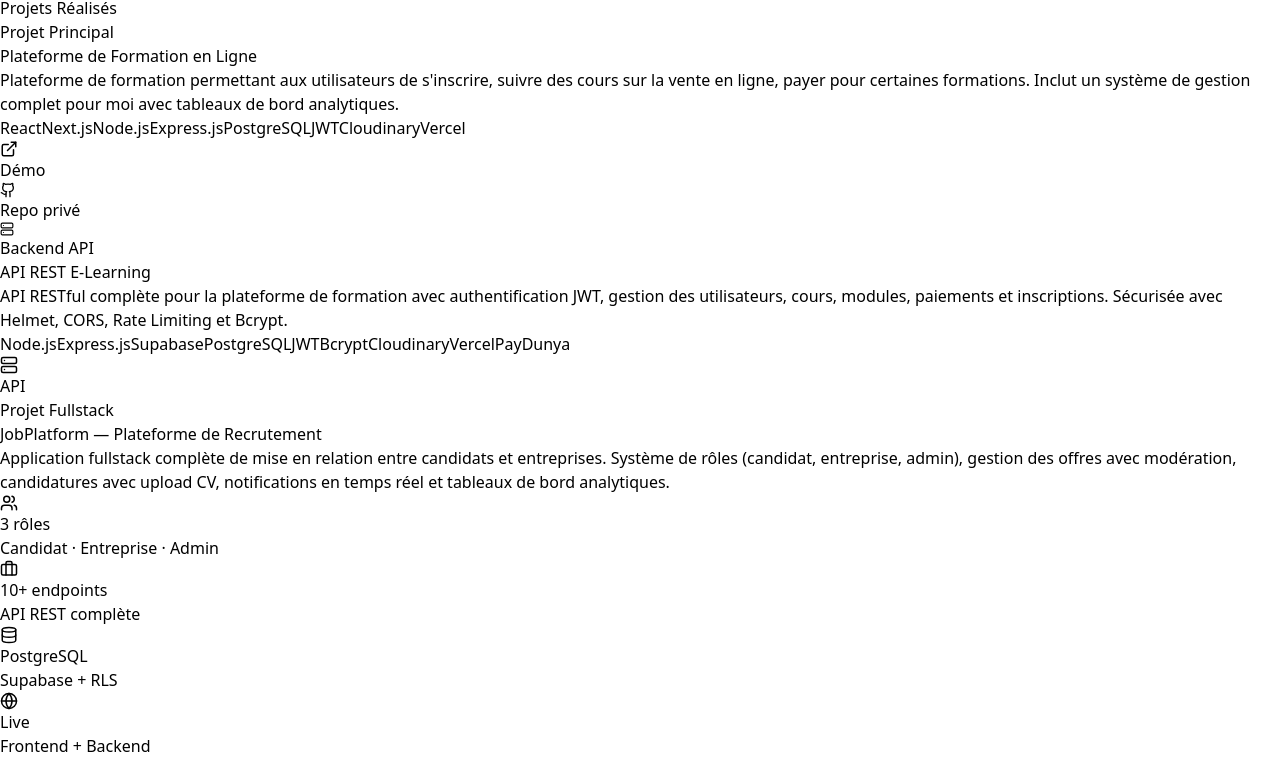
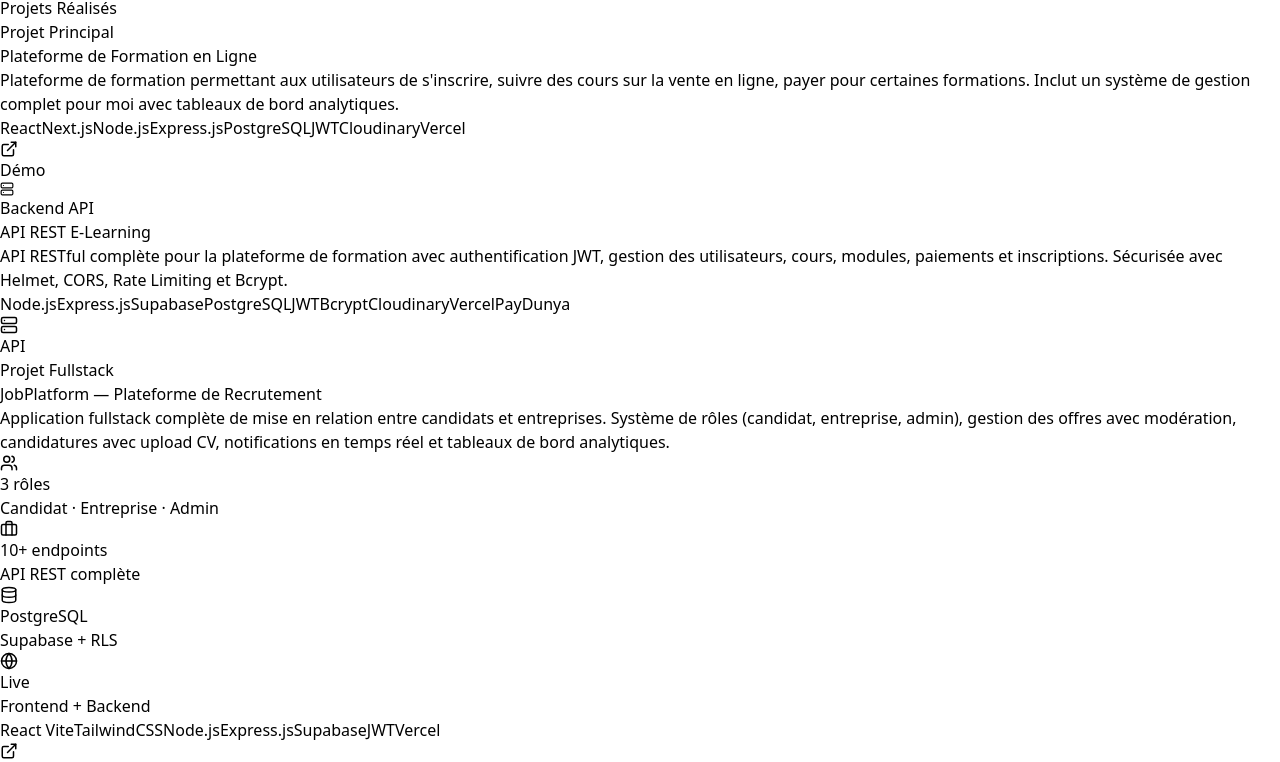
Before and after one commit to Tekkiiisn/mon-portfolio, a React (Vite) app: page / in a window 1280 px wide. Shown: the part 1670-2432 px from the top of the page. Built offline with nearby package versions, Linux system fonts and the light colour scheme.

Commit message:
Update Projects.jsx

```diff
--- a/src/components/Projects.jsx
+++ b/src/components/Projects.jsx
@@ -200,12 +200,7 @@ export default function Projects() {
                       </a>
                     )}
 
-                    {(!project.github || project.github === '#') && !project.isBackendOnly && !project.isFullstack && (
-                      <div className="flex items-center gap-2 px-5 py-3 bg-gray-700/30 rounded-lg border border-gray-600/30 text-gray-400 text-sm">
-                        <Github size={16} />
-                        <span>Repo privé</span>
-                      </div>
-                    )}
+
                   </div>
                 </div>
               </div>
```
